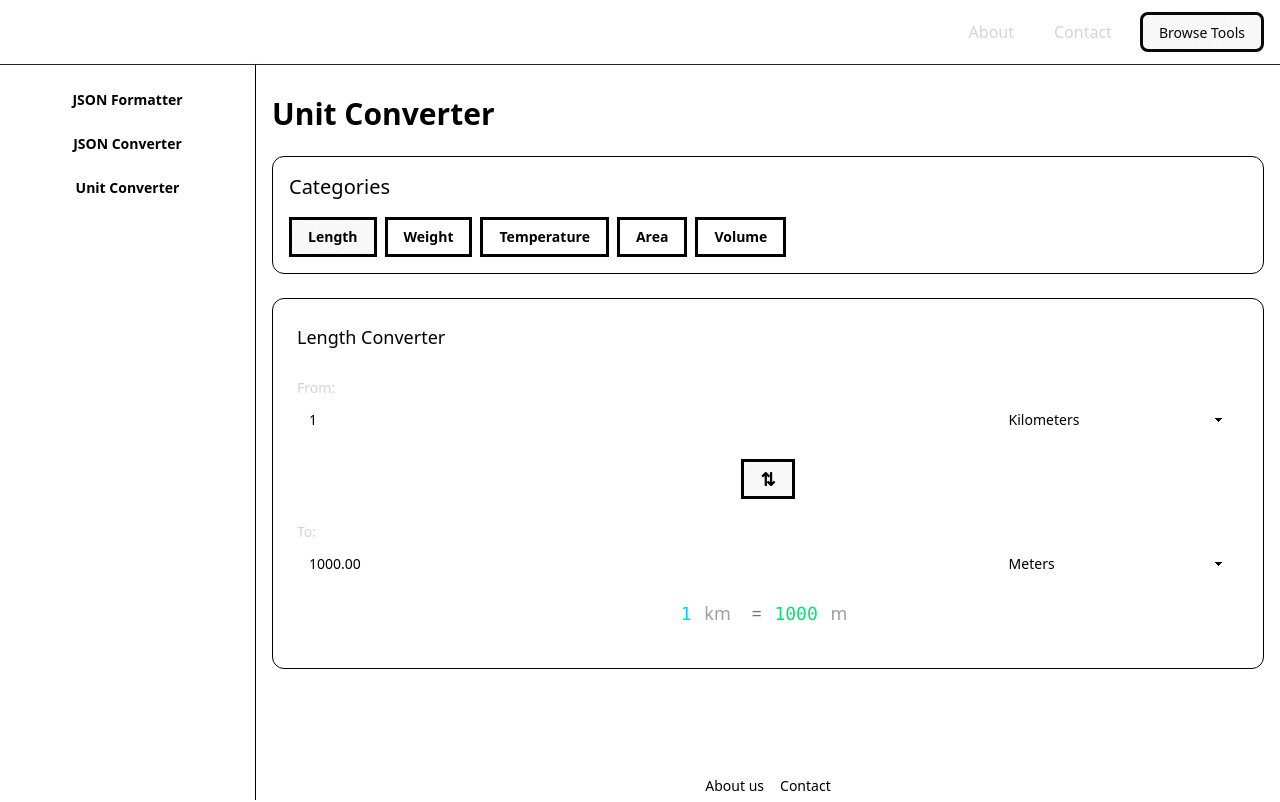
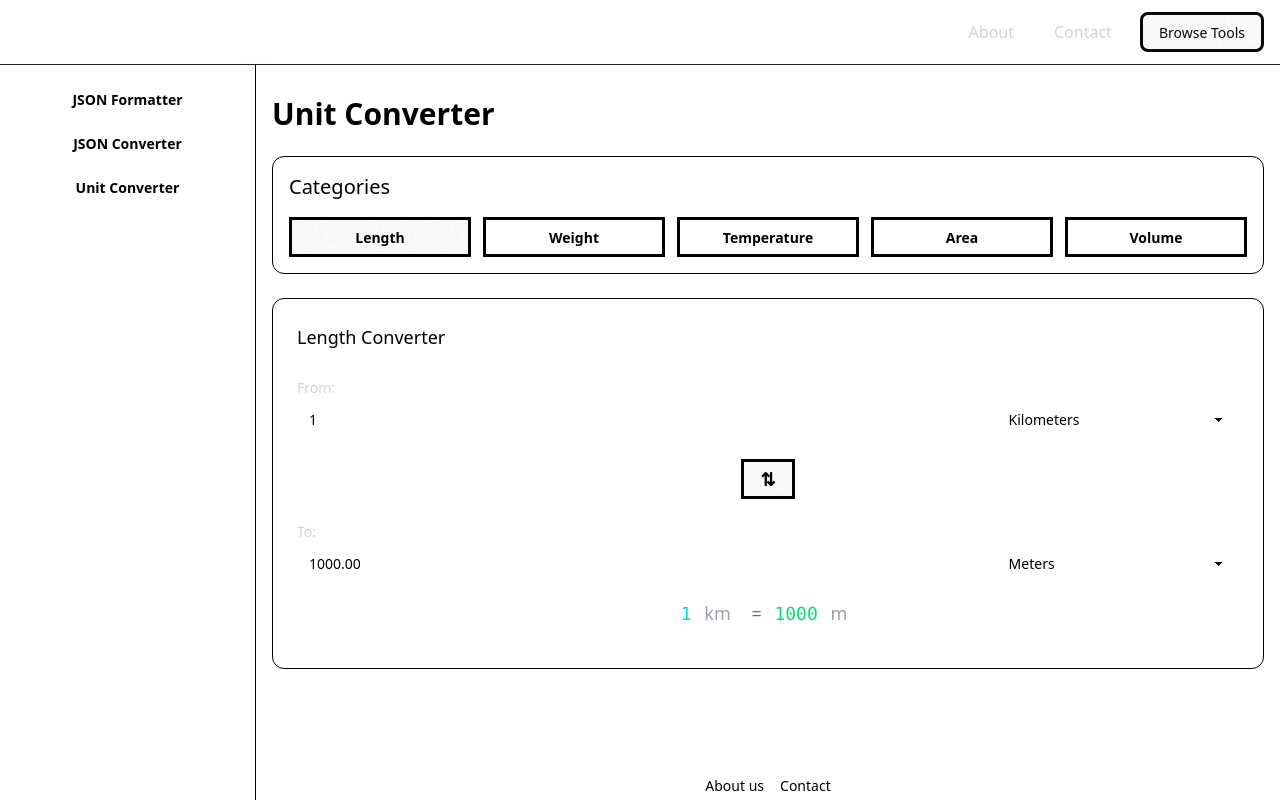
Before and after one commit to lazy-snorlax/webtools, a Vue app: page /unit-converter in a window 1280 px wide. Shown: the top 802 px of the page. Built offline with nearby package versions, Linux system fonts and the light colour scheme.

Commit message:
css update + code cleanup

```diff
--- a/src/pages/UnitConverter.vue
+++ b/src/pages/UnitConverter.vue
@@ -6,16 +6,8 @@
          <div class="rounded-xl border backdrop-blur-sm">
             <div class="p-4">
                 <h3 class="text-xl pb-4">Categories</h3>
-                <div class="flex flex-wrap items-center gap-2 text-sm">
-                    <!-- <button class="btn btn-primary">Length</button> -->
-                    <button
-                        v-for="c in categories"
-                        :key="c.key"
-                        class="btn btn-primary"
-                        :class="{ 'btn-outline': activeKey !== c.key }"
-                        @click="loadComponent(c.key)"
-                        type="button"
-                    >
+                <div class="grid grid-cols-2 sm:grid-cols-3 md:grid-cols-5 gap-3">
+                    <button v-for="c in categories" :key="c.key" class="btn btn-primary" :class="{ 'btn-outline': activeKey !== c.key }" @click="loadComponent(c.key)" type="button">
                         {{ c.label }}
                     </button>
                 </div>
```
